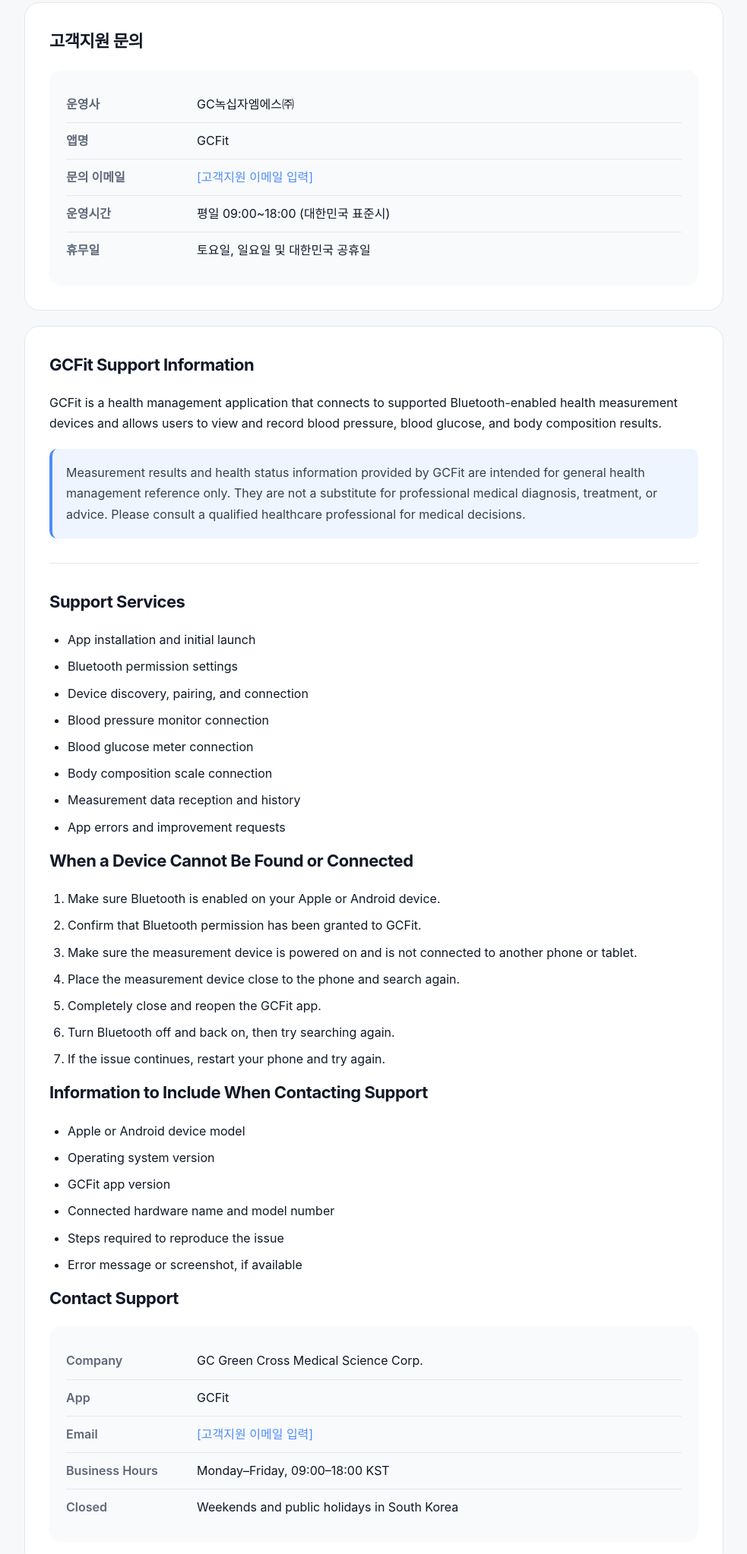
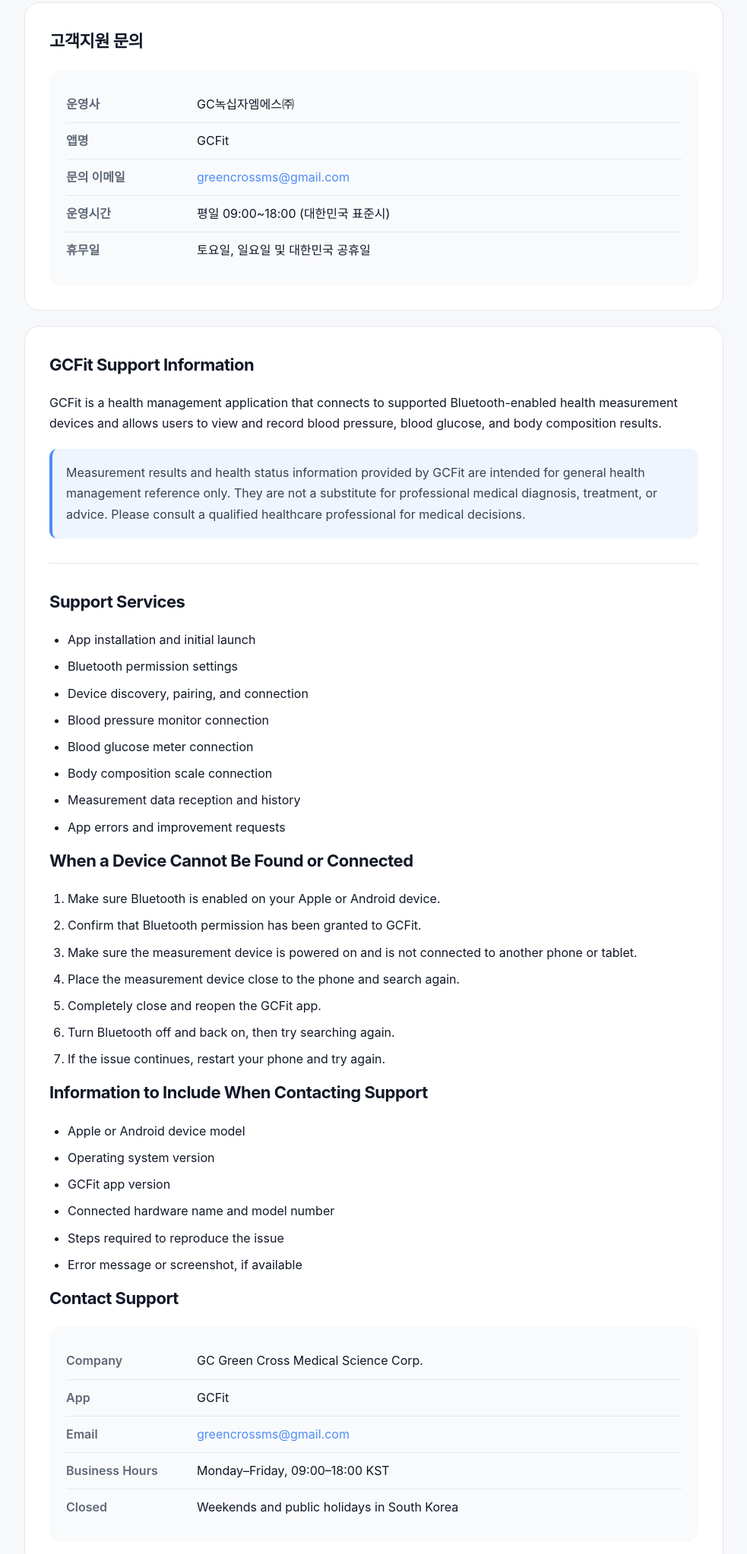
Before and after one commit to GCMS-RnD/gcfit-privacy, a plain HTML site: page support.html in a window 1280 px wide. Shown: the part 2119-4165 px from the top of the page at 76% size, without its empty margins (148-1131 px from the left). Drawn offline with Linux system fonts and the light colour scheme.

Commit message:
Update support.html

```diff
--- a/support.html
+++ b/support.html
@@ -365,7 +365,7 @@
       <div class="contact-label">문의 이메일</div>
       <div>
         <a href="mailto:[고객지원 이메일 입력]">
-          [고객지원 이메일 입력]
+          greencrossms@gmail.com
         </a>
       </div>
     </div>
@@ -468,7 +468,7 @@
       <div class="contact-label">Email</div>
       <div>
         <a href="mailto:[고객지원 이메일 입력]">
-          [고객지원 이메일 입력]
+          greencrossms@gmail.com
         </a>
       </div>
     </div>
```
